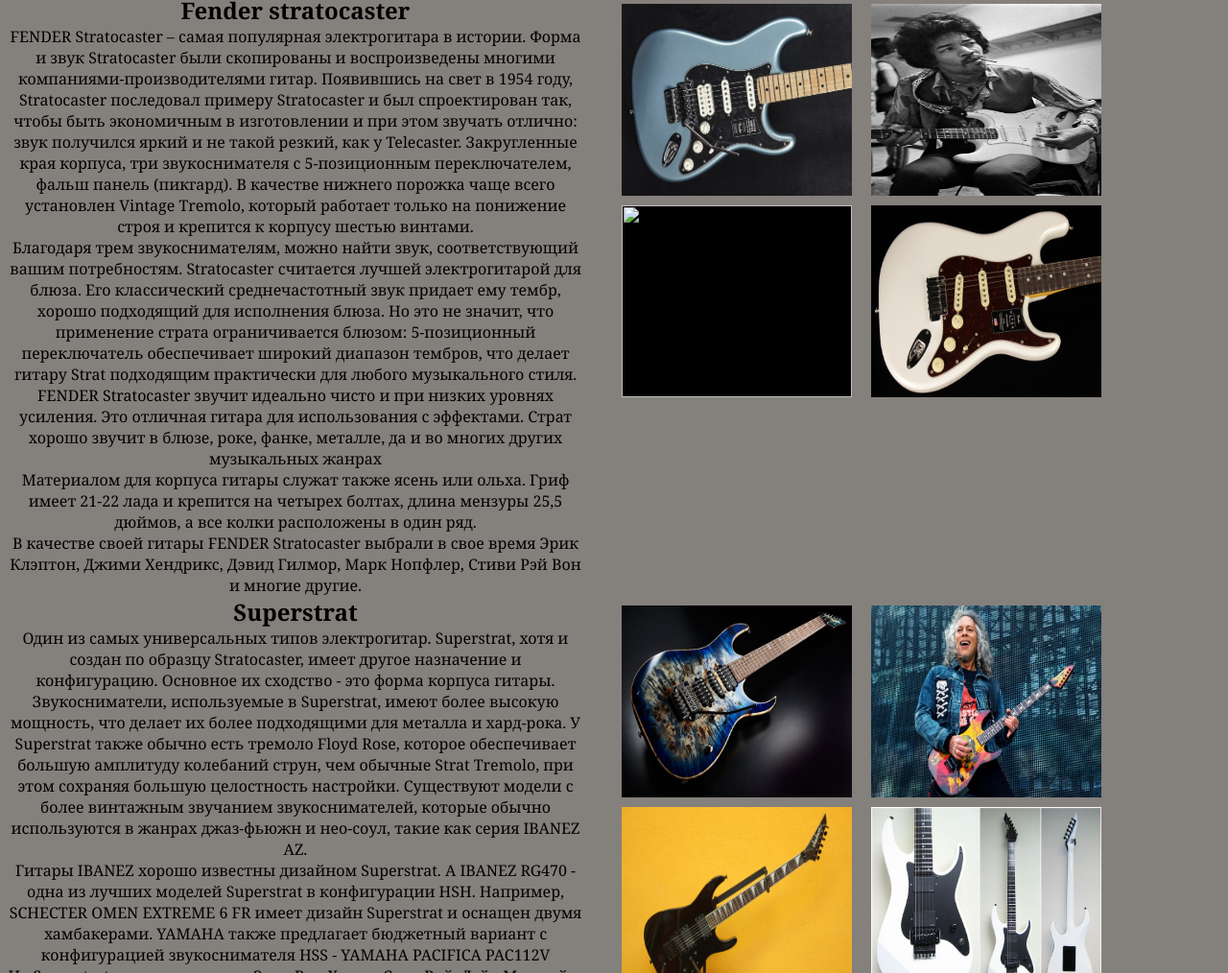
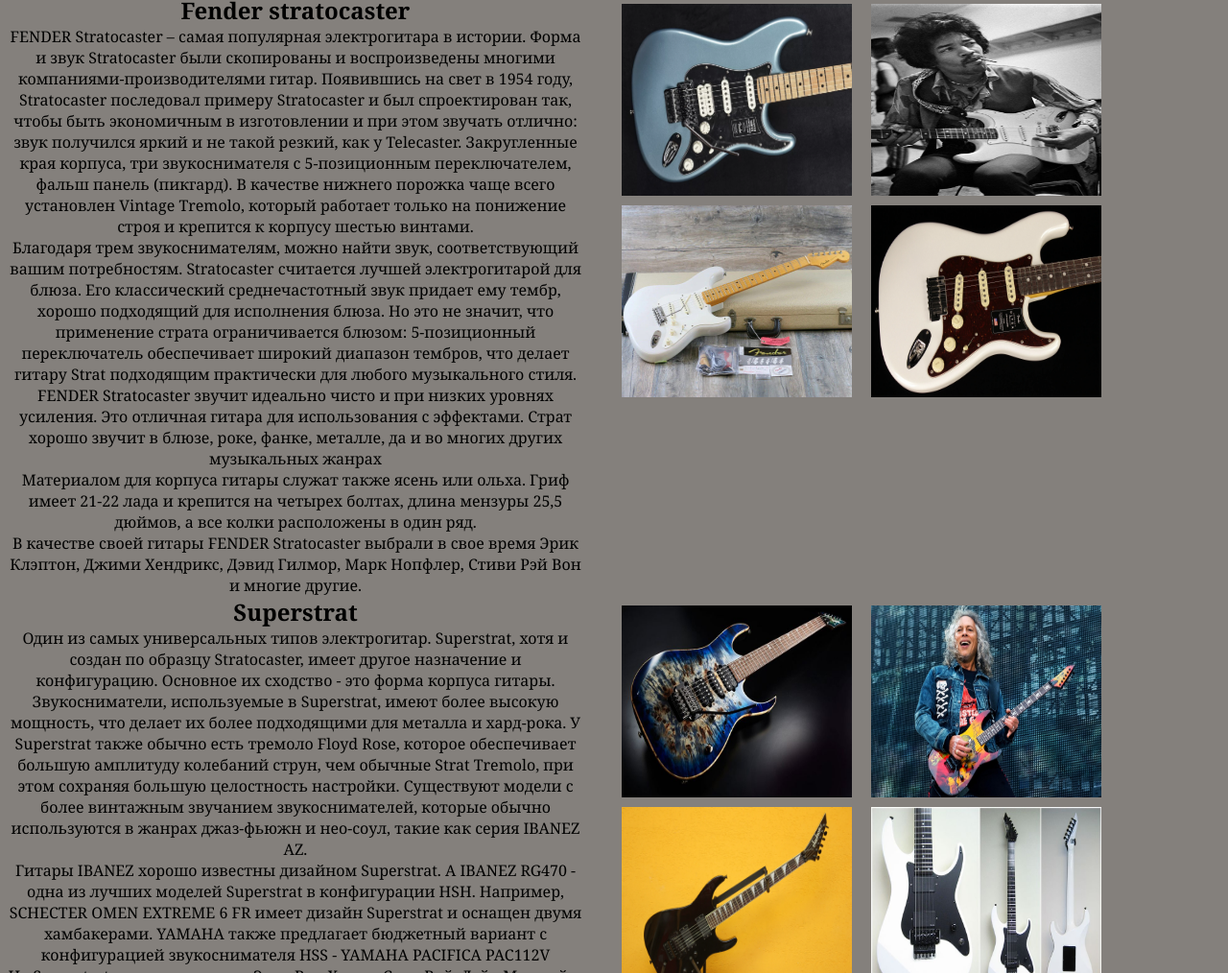
Before and after one commit to Limon999999999/Web-project-main, a plain HTML site: page guitar-shapes.html in a window 1280 px wide. Shown: the part 798-1812 px from the top of the page at 96% size. Drawn offline with Linux system fonts and the light colour scheme; the site is published under a folder, as on GitHub Pages, so addresses that start at the root find nothing.

Commit message:
Update guitar-shapes.html

```diff
--- a/guitar-shapes.html
+++ b/guitar-shapes.html
@@ -71,7 +71,7 @@
                         <img src="./img/Корпуса/i (4).webp" width="240" height="200">
                     </div>
                     <div class="img-two">
-                        <img src="/img/Корпуса/scale_1200.jpg" width="240" height="200">
+                        <img src="./img/Корпуса/scale_1200.jpg" width="240" height="200">
                     </div>
                  </div>
                 <div class="block-two">
```
